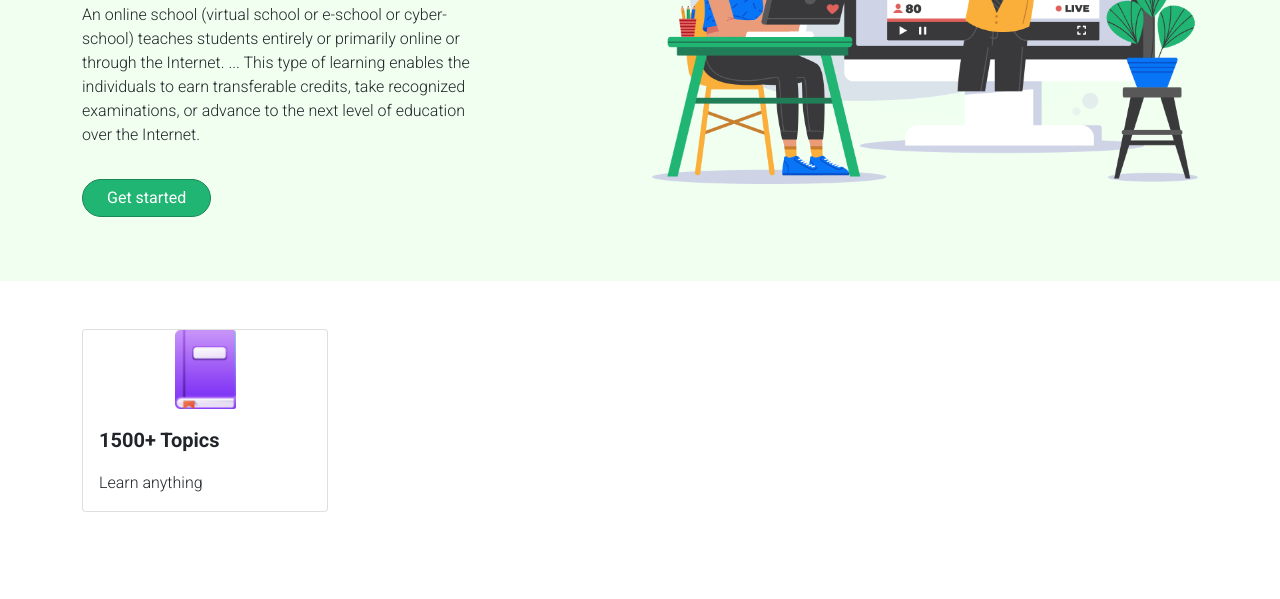
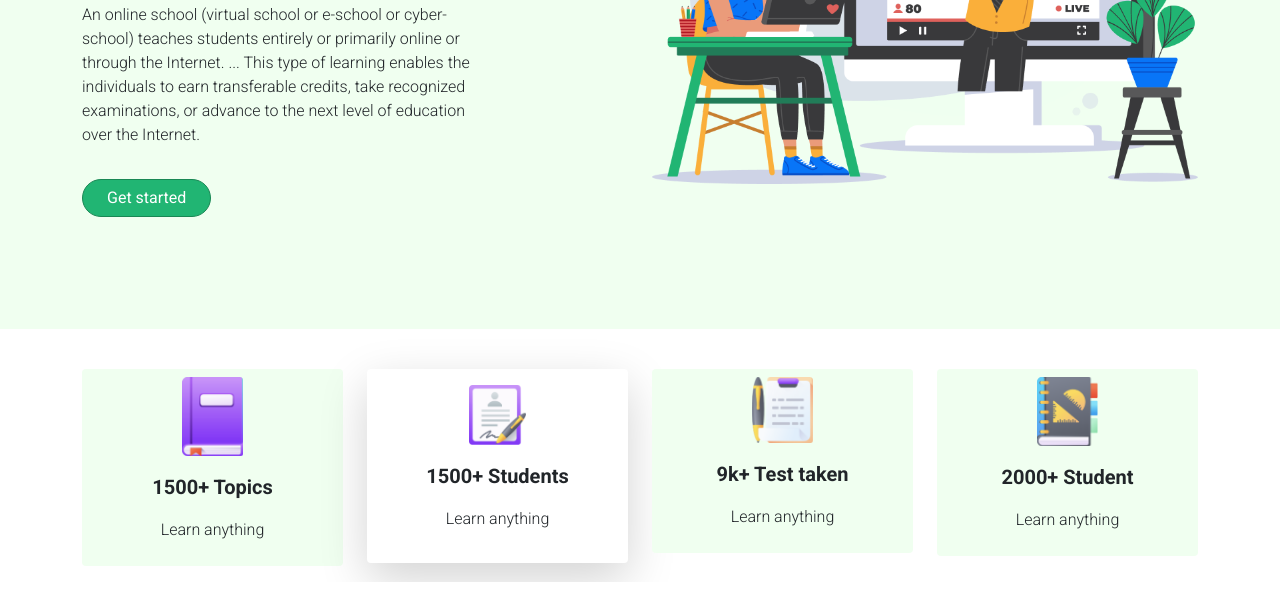
Before and after one commit to rakibulhasan-swe/e-school, a plain HTML site: page index.html in a window 1280 px wide. Shown: the part 323-922 px from the top of the page. Drawn offline with nearby package versions, Linux system fonts and the light colour scheme.

Commit message:
special section done

```diff
--- a/index.html
+++ b/index.html
@@ -14,7 +14,7 @@
 </head>
 <body>
 
-    <header class="container-fluid header-bg-color mb-5">
+    <header class="container-fluid header-bg-color mb-4 pb-5">
         <nav class="navbar navbar-expand-lg navbar-light mb-5">
             <div class="container">
               <a class="navbar-brand" href="#">
@@ -67,14 +67,41 @@
     <!-- header section done -->
 
     <main class="container">
-        <section>
-            <div class="row">
-                <div class="col-12 col-lg-3" style="width: 270px; height: 270px;">
-                    <div class="card">
+        <section class="py-3">
+            <div class="row gy-5">
+                <div class="col-6 col-lg-3">
+                    <div class="card p-2 text-center header-bg-color" style="border: none;">
                         <img src="ICON/book.png" class="card-img-top img-fluid w-25 mx-auto" alt="...">
                         <div class="card-body">
                             <p class="fs-5 fw-bold">1500+ Topics</p>
-                          <p class="card-text ext-center fs-6 fw-light">Learn anything</p>
+                          <p class="card-text fs-6 fw-light">Learn anything</p>
+                        </div>
+                      </div>
+                </div>
+                <div class="col-6 col-lg-3">
+                    <div class="card p-3 text-center shadow-lg rounded" style="border: none;">
+                        <img src="ICON/Student.png" class="card-img-top img-fluid w-25 mx-auto" alt="...">
+                        <div class="card-body">
+                            <p class="fs-5 fw-bold">1500+ Students</p>
+                          <p class="card-text fs-6 fw-light">Learn anything</p>
+                        </div>
+                      </div>
+                </div>
+                <div class="col-6 col-lg-3">
+                    <div class="card p-2 text-center header-bg-color" style="border: none;">
+                        <img src="ICON/Test.png" class="card-img-top img-fluid w-25 mx-auto" alt="...">
+                        <div class="card-body">
+                            <p class="fs-5 fw-bold">9k+ Test taken</p>
+                          <p class="card-text fs-6 fw-light">Learn anything</p>
+                        </div>
+                      </div>
+                </div>
+                <div class="col-6 col-lg-3">
+                    <div class="card p-2 text-center header-bg-color" style="border: none;">
+                        <img src="ICON/Students.png" class="card-img-top img-fluid w-25 mx-auto" alt="...">
+                        <div class="card-body">
+                            <p class="fs-5 fw-bold">2000+ Student</p>
+                          <p class="card-text fs-6 fw-light">Learn anything</p>
                         </div>
                       </div>
                 </div>
```
